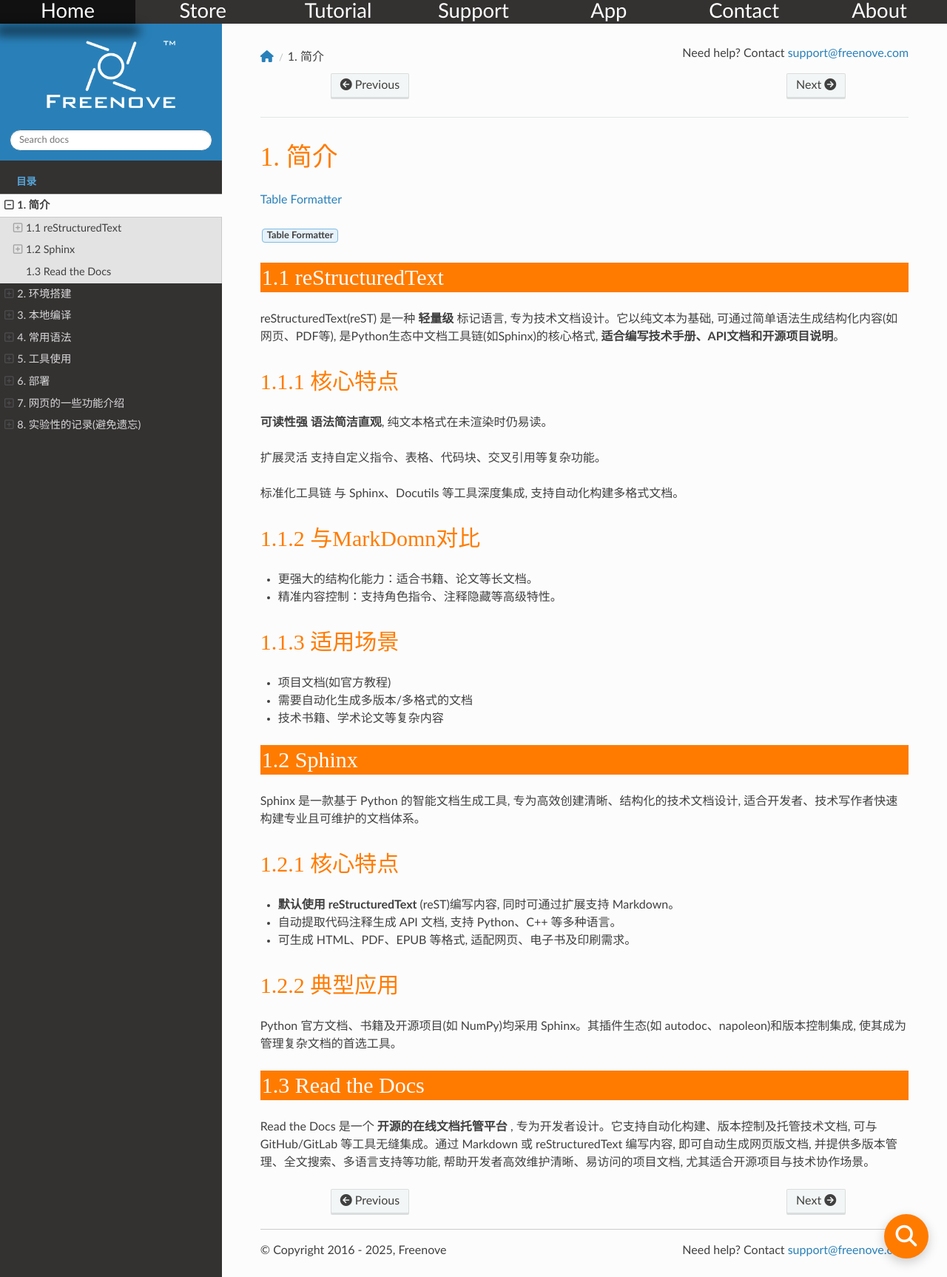
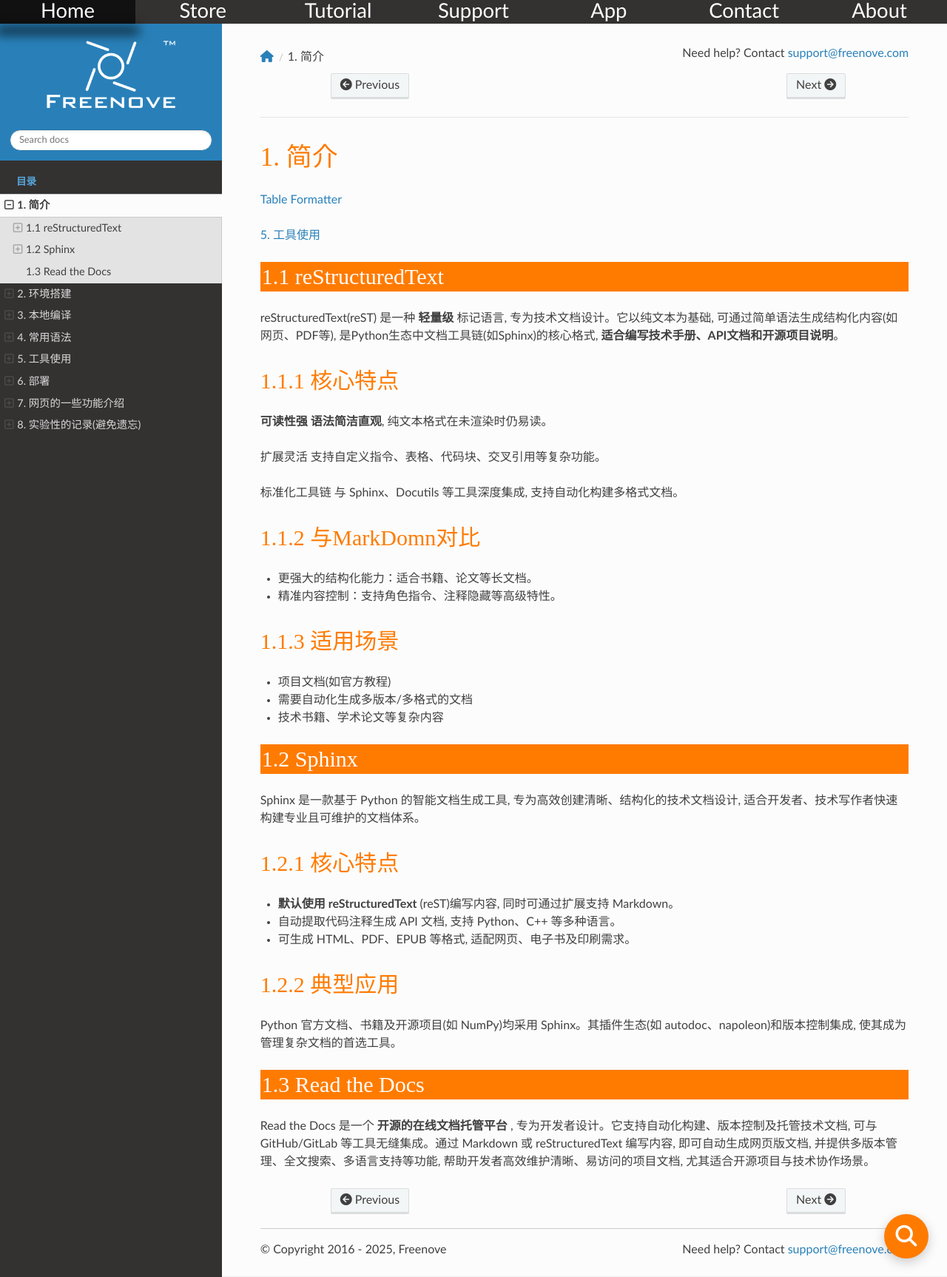
Before and after one commit to Vegetable-SYC/Freenove_Sphinx_Rst, a Sphinx documentation site: the page built from docs/source/Freenove_Sphinx_Rst/codes/tutorial/Introduction.rst, in a window 1280 px wide. Shown: the whole page at 74% size. Built offline with Sphinx 7.4.7 and the Read the Docs theme 3.1.0, drawn with Linux system fonts in a browser that asks for light colours.

Commit message:
Update Introduction.rst

```diff
--- a/docs/source/Freenove_Sphinx_Rst/codes/tutorial/Introduction.rst
+++ b/docs/source/Freenove_Sphinx_Rst/codes/tutorial/Introduction.rst
@@ -6,7 +6,7 @@
 
 .. :doc:`Deployment </Tools>`
 
-:guilabel:`Table Formatter`
+:doc:`./Tools`
 
 1.1 reStructuredText
 ****************************************************
```
